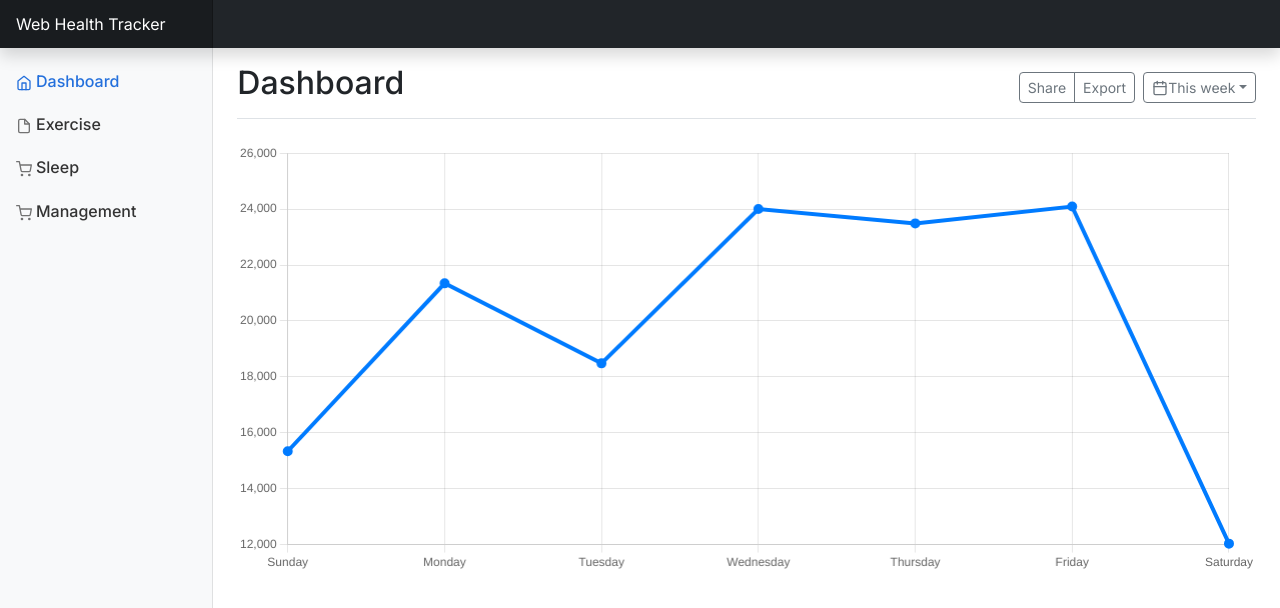
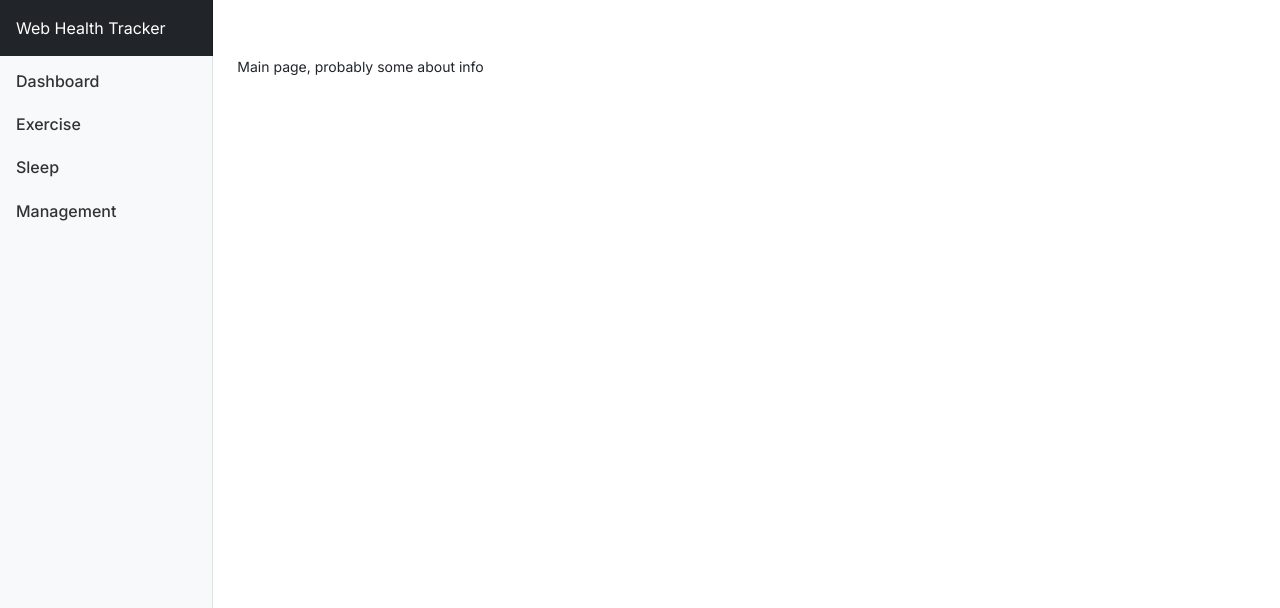
Before and after one commit to lantoday/WebHealthTracker, a Next.js app in the folder web-health-tracker/: page / in a window 1280 px wide. Shown: the top 608 px of the page. Built offline with nearby package versions, Linux system fonts and the light colour scheme.

Commit message:
Update header, dashboard folder structure, small UI improvement

```diff
--- a/web-health-tracker/src/app/page.tsx
+++ b/web-health-tracker/src/app/page.tsx
@@ -1,11 +1,13 @@
 import React from "react";
 import Layout from "./layout";
-import MainDashboard from "./ui/main-dashboard";
+import MainLayout from "./ui/shared/main-layout";
 
 const Home: React.FC = () => {
   return (
     <Layout>
-      <MainDashboard />
+      <MainLayout>
+        <p>Main page, probably some about info</p>
+      </MainLayout>
     </Layout>
   );
 };
--- a/web-health-tracker/src/app/ui/main-dashboard.tsx
+++ b/web-health-tracker/src/app/ui/dashboard/workout-calendar.tsx
@@ -3,9 +3,8 @@
 import { useEffect, useRef } from "react";
 import Chart from "chart.js/auto";
 import feather from "feather-icons";
-import Layout from "./shared/main-layout";
 
-const MainDashboard: React.FC = () => {
+const WorkoutCalendar: React.FC = () => {
   const chartRef = useRef<Chart | null>(null); // Ref to store the chart instance
 
   useEffect(() => {
@@ -68,35 +67,13 @@ const MainDashboard: React.FC = () => {
   }, []);
 
   return (
-    <Layout>
-      <div className="d-flex justify-content-between flex-wrap flex-md-nowrap align-items-center pt-3 pb-2 mb-3 border-bottom">
-        <p className="h2">Dashboard</p>
-        <div className="btn-toolbar mb-2 mb-md-0">
-          <div className="btn-group me-2">
-            <button type="button" className="btn btn-sm btn-outline-secondary">
-              Share
-            </button>
-            <button type="button" className="btn btn-sm btn-outline-secondary">
-              Export
-            </button>
-          </div>
-          <button
-            type="button"
-            className="btn btn-sm btn-outline-secondary dropdown-toggle"
-          >
-            <span data-feather="calendar"></span>
-            This week
-          </button>
-        </div>
-      </div>
     <canvas
       className="my-4 w-100"
       id="myChart"
       width="900"
       height="380"
     ></canvas>
-    </Layout>
   );
 };
 
-export default MainDashboard;
+export default WorkoutCalendar;
--- a/web-health-tracker/src/app/ui/profile/upsert-profile-form.tsx
+++ b/web-health-tracker/src/app/ui/profile/upsert-profile-form.tsx
@@ -141,7 +141,7 @@ export function UpsertProfileForm({ profile }: UpsertProfileFormProps) {
         </div>
       </div>
 
-      <div className="col-8 p-3 d-flex justify-content-end">
+      <div className="d-flex flex-row-reverse m-4 p-2 h6">
         <button type="submit" className="btn btn-outline-primary">
           Submit
         </button>
--- a/web-health-tracker/src/app/ui/shared/header.tsx
+++ b/web-health-tracker/src/app/ui/shared/header.tsx
@@ -2,8 +2,8 @@ import React from "react";
 
 const Header: React.FC = () => {
   return (
-    <header className="navbar navbar-dark sticky-top bg-dark flex-md-nowrap p-0 shadow">
-      <a className="navbar-brand col-md-3 col-lg-2 me-0 px-3" href="#">
+    <header className="navbar navbar-dark sticky-top flex-md-nowrap p-0">
+      <a className="navbar-brand col-md-3 col-lg-2 me-0 p-3 bg-dark" href="/">
         Web Health Tracker
       </a>
       <button
--- a/web-health-tracker/src/app/ui/shared/navbar.tsx
+++ b/web-health-tracker/src/app/ui/shared/navbar.tsx
@@ -9,26 +9,26 @@ const Navbar: React.FC = () => {
       <div className="position-sticky pt-3">
         <ul className="nav flex-column">
           <li className="nav-item h6">
-            <a className="nav-link active" aria-current="page" href="/">
-              <span data-feather="home"></span>
+            <a className="nav-link" aria-current="page" href="/dashboard">
+              {/* <span data-feather="home"></span> */}
               Dashboard
             </a>
           </li>
           <li className="nav-item h6">
             <a className="nav-link" href="/exercise">
-              <span data-feather="file"></span>
+              {/* <span data-feather="file"></span> */}
               Exercise
             </a>
           </li>
           <li className="nav-item h6">
             <a className="nav-link" href="/sleep">
-              <span data-feather="shopping-cart"></span>
+              {/* <span data-feather="shopping-cart"></span> */}
               Sleep
             </a>
           </li>
           <li className="nav-item h6">
             <a className="nav-link" href="/management">
-              <span data-feather="shopping-cart"></span>
+              {/* <span data-feather="shopping-cart"></span> */}
               Management
             </a>
           </li>
```
Also changed, not shown: web-health-tracker/src/app/dashboard/page.tsx (added, +15 -0 lines). Lines whose indentation alone changed are shown as unchanged.
